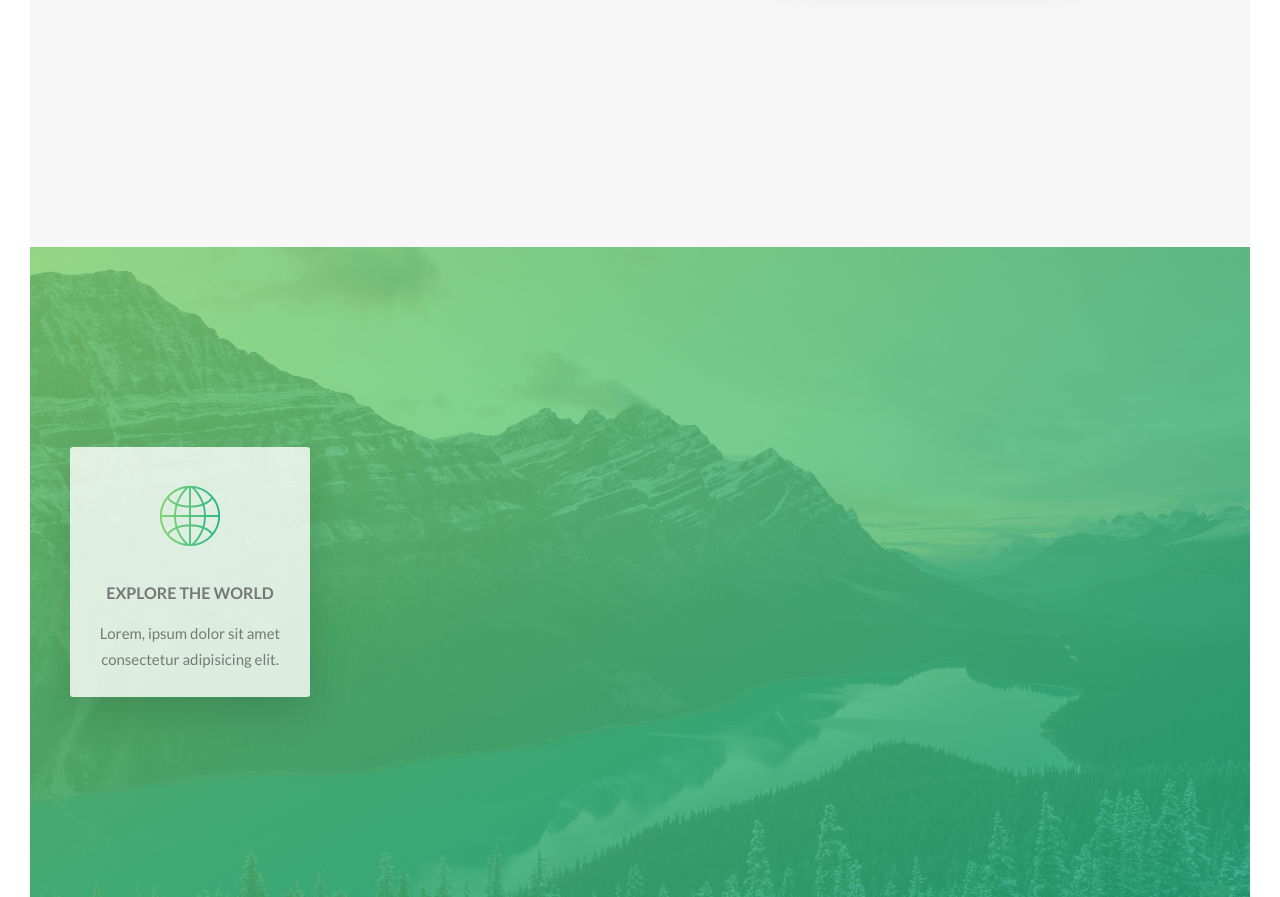
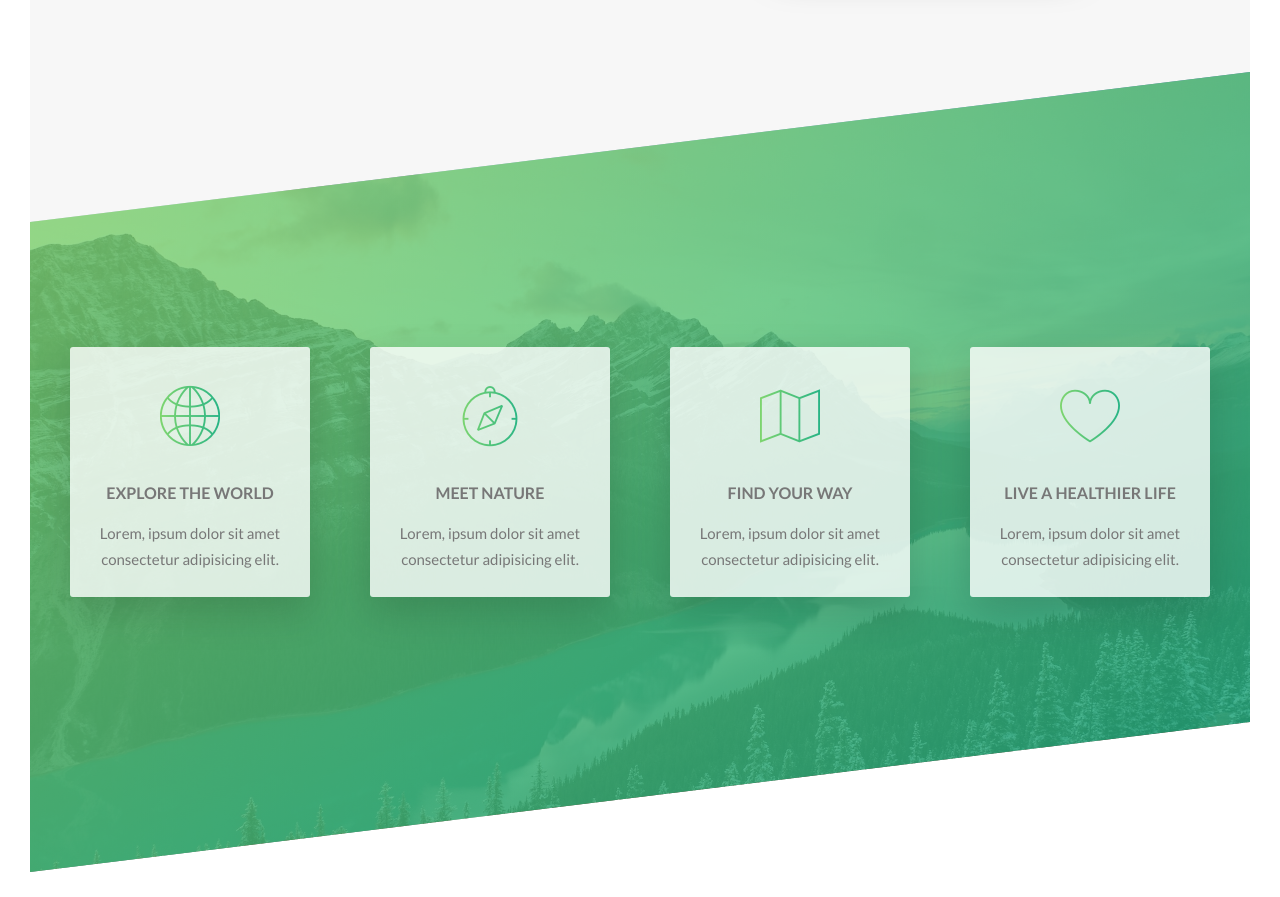
Before and after one commit to TheDavidGage/natours_udemy, a website: page starter/index.html in a window 1280 px wide. Shown: the part 1364-2261 px from the top of the page. After the commit the page ends 2236 px from the top, so only its background shows below. Drawn offline with Linux system fonts and the light colour scheme.

Commit message:
skewed second section

```diff
--- a/starter/index.html
+++ b/starter/index.html
@@ -64,6 +64,36 @@
                         <div class="feature-box">
                             <i class="feature-box__icon icon-basic-world"></i>
                             <h3 class="heading-tertiary u-margin-bottom-small">Explore The World</h3>
+                            <p class="feature-box__text">
+                                Lorem, ipsum dolor sit amet consectetur adipisicing elit.
+                            </p>
+                        </div>
+                    </div>
+
+                    <div class="col-1-of-4">
+                        <div class="feature-box">
+                            <i class="feature-box__icon icon-basic-compass"></i>
+                            <h3 class="heading-tertiary u-margin-bottom-small">Meet Nature</h3>
+                            <p class="feature-box__text">
+                                Lorem, ipsum dolor sit amet consectetur adipisicing elit.
+                            </p>
+                        </div>
+                    </div>
+
+                    <div class="col-1-of-4">
+                        <div class="feature-box">
+                            <i class="feature-box__icon icon-basic-map"></i>
+                            <h3 class="heading-tertiary u-margin-bottom-small">Find Your Way</h3>
+                            <p class="feature-box__text">
+                                Lorem, ipsum dolor sit amet consectetur adipisicing elit.
+                            </p>
+                        </div>
+                    </div>
+
+                    <div class="col-1-of-4">
+                        <div class="feature-box">
+                            <i class="feature-box__icon icon-basic-heart"></i>
+                            <h3 class="heading-tertiary u-margin-bottom-small">Live A Healthier Life</h3>
                             <p class="feature-box__text">
                                 Lorem, ipsum dolor sit amet consectetur adipisicing elit.
                             </p>
--- a/starter/sass/components/_feature-box.scss
+++ b/starter/sass/components/_feature-box.scss
@@ -5,6 +5,7 @@
     text-align: center;
     border-radius: 3px;
     box-shadow: 0 1.5rem 4rem rgba($color-black, .15);
+    transition: transform .3s;
 
     &__icon {
         font-size: 6rem;
@@ -16,8 +17,7 @@
 
     }
 
-    &__text {
-
-
+    &:hover {
+        transform: translateY(-1.5rem) scale(1.03);
     }
 }
--- a/starter/sass/pages/_home.scss
+++ b/starter/sass/pages/_home.scss
@@ -12,4 +12,10 @@
         rgba($color-primary-dark, 0.8)),
         url(../img/nat-4.jpg);
         background-size: cover;
+        transform: skewY(-7deg);
+        margin-top: -10rem;
+
+       & > * {
+           transform: skewY(7deg);
+       }
 }
```
Also changed, not shown: starter/css/style.css.
